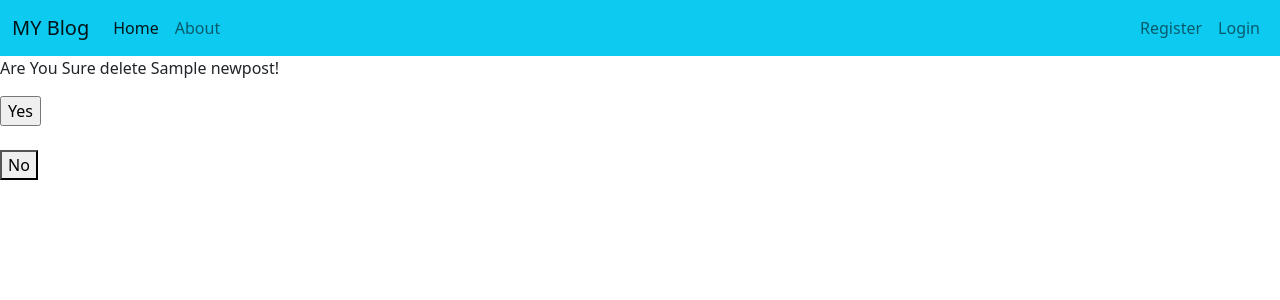
After one commit to yildirimesutx/Django_Blog_Project_102, a Django app: page /delete/1 in a window 1280 px wide. The commit adds this page. Shown: the top 300 px of the page. Run offline with Django 4.2, Linux system fonts and the light colour scheme; tables that the repository leaves empty hold one stand-in row (values such as "Sample post").

Commit message:
delete page

```diff
--- /dev/null
+++ b/blog/templates/blog/post_delete.html
@@ -0,0 +1,20 @@
+{% extends 'blog/base.html' %}
+
+
+{% block content %}
+
+    <form action="" method="POST">
+
+        <p>Are You Sure delete {{post.title}}!</p>
+        {% csrf_token %}
+
+        <input type="submit" value="Yes">
+
+    </form>
+
+    <br>
+
+    <a href="{% url 'list' %}">
+        <button>No</button>
+    </a>
+{% endblock content %}
--- a/blog/templates/blog/post_detail.html
+++ b/blog/templates/blog/post_detail.html
@@ -21,7 +21,9 @@
 <button type="button" class="btn btn-primary">Edit</button>
 </a>
 
+<a href="{% url 'delete' post.id %} ">
 <button type="button" class="btn btn-danger">Delete</button>
+</a>
 </div>
 
 
--- a/blog/urls.py
+++ b/blog/urls.py
@@ -1,10 +1,12 @@
 
 from django.urls import path
-from .views import newpost_add, post_list, post_detail, post_update
+from .views import newpost_add, post_list, post_detail, post_update,post_delete
 
 urlpatterns = [
     path('add', newpost_add, name='add'),
     path('', post_list, name='list'),
     path('detail/<int:id>', post_detail, name='detail'),
-    path('update/<int:id>', post_update, name='update')
+    path('update/<int:id>', post_update, name='update'),
+    path('delete/<int:id>', post_delete, name='delete'),
+
 ]
--- a/blog/views.py
+++ b/blog/views.py
@@ -50,7 +50,7 @@ def post_update(request, id):
     form = NewPostForm(instance=post)
 
     if request.method == 'POST':
-       form = NewPostForm(request.POST, instance=post)
+       form = NewPostForm(request.POST,  request.FILES or None, instance=post)
        if form.is_valid():
            form.save()
 
@@ -61,3 +61,18 @@ def post_update(request, id):
     }
 
     return render(request, "blog/post_update.html", context)
+
+
+def post_delete(request, id):
+    post = NewPost.objects.get(id=id)
+
+    if request.method =='POST':
+        post.delete()
+
+        return redirect("list")
+
+    context= {
+        'post':post
+    }
+
+    return render(request, 'blog/post_delete.html', context)
```
